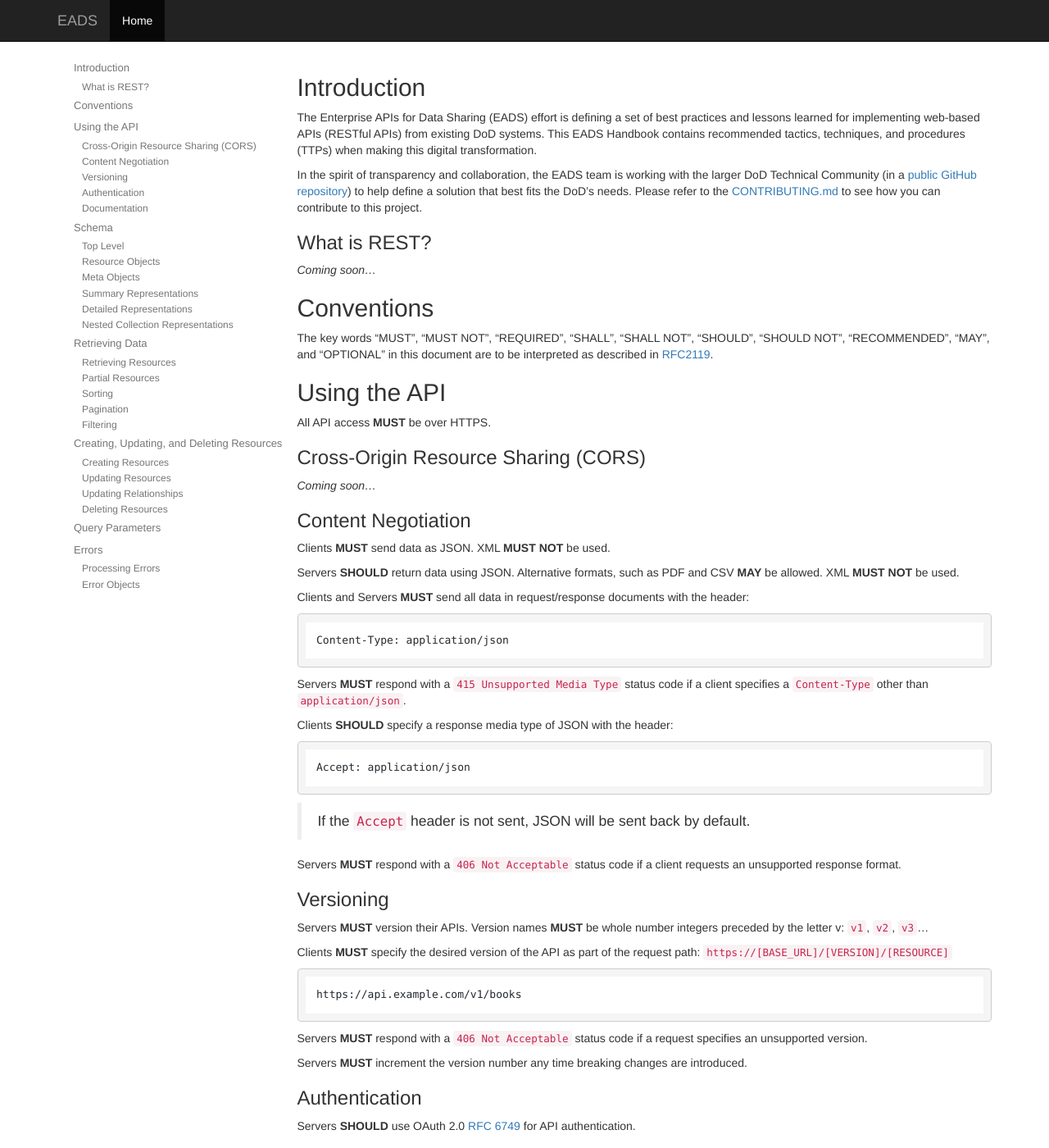
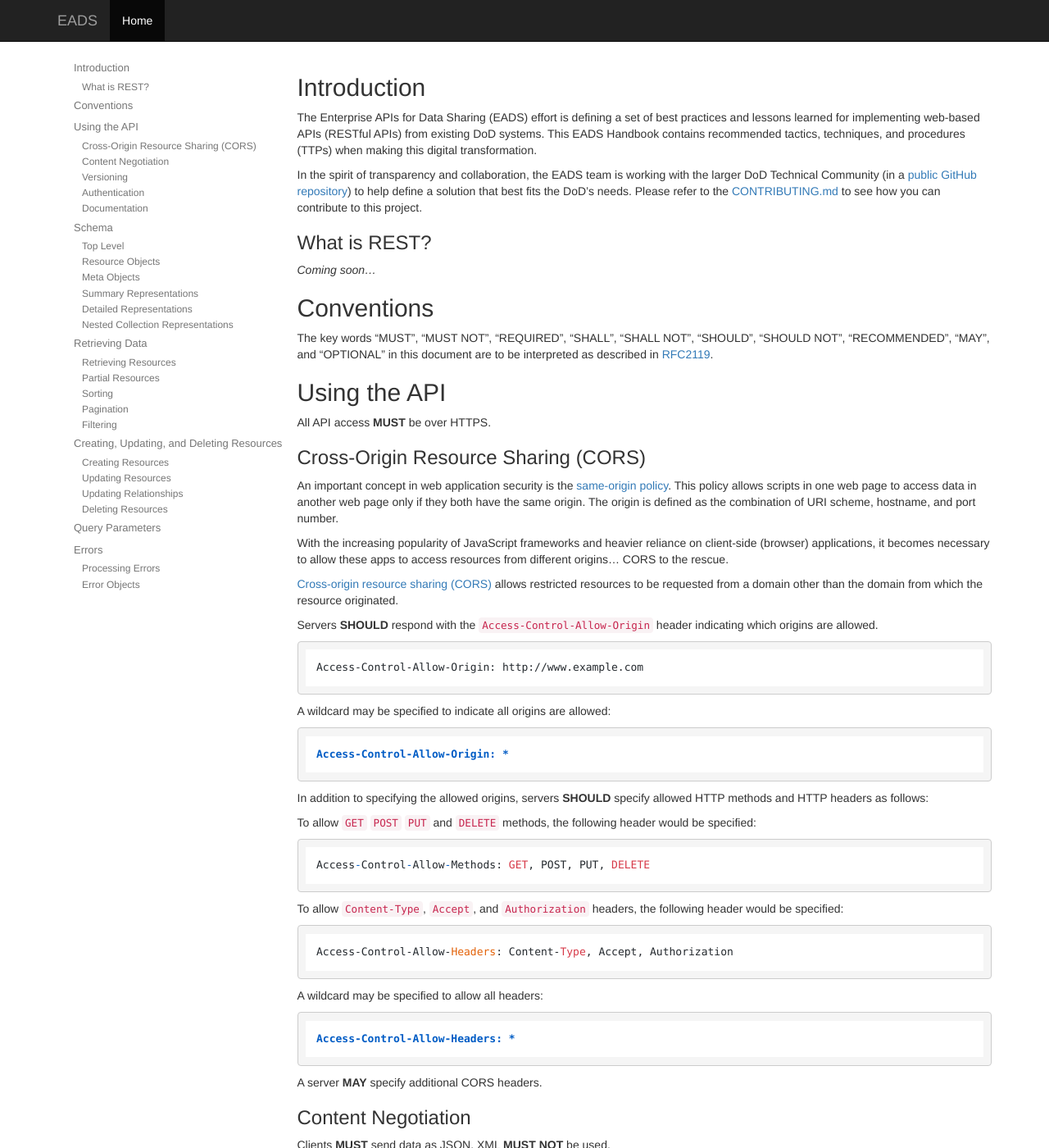
Before and after one commit to DoDCIO/eads, a Jekyll site: the page built from index.md, in a window 1280 px wide and 1400 px high. Shown: the whole window at 82% size. Built offline with Jekyll 4.4.1, drawn with Linux system fonts in a browser that asks for light colours; nearby versions of some CDN libraries.

Commit message:
initial CORS guidance

````diff
--- a/index.md
+++ b/index.md
@@ -24,7 +24,45 @@ All API access **MUST** be over HTTPS.
 
 ### <a href="#cors" id="cors" class="headerlink"></a> Cross-Origin Resource Sharing (CORS)
 
-*Coming soon...*
+An important concept in web application security is the [same-origin policy](https://en.wikipedia.org/wiki/Same-origin_policy).  This policy allows scripts in one web page to access data in another web page only if they both have the same origin.  The origin is defined as the combination of URI scheme, hostname, and port number.
+
+With the increasing popularity of JavaScript frameworks and heavier reliance on client-side (browser) applications, it becomes necessary to allow these apps to access resources from different origins... CORS to the rescue.
+
+[Cross-origin resource sharing (CORS)](https://en.wikipedia.org/wiki/Cross-origin_resource_sharing) allows restricted resources to be requested from a domain other than the domain from which the resource originated.
+
+Servers **SHOULD** respond with the `Access-Control-Allow-Origin` header indicating which origins are allowed.
+
+```http
+Access-Control-Allow-Origin: http://www.example.com
+```
+
+A wildcard may be specified to indicate all origins are allowed:
+
+```http
+Access-Control-Allow-Origin: *
+```
+
+In addition to specifying the allowed origins, servers **SHOULD** specify allowed HTTP methods and HTTP headers as follows:
+
+To allow `GET` `POST` `PUT` and `DELETE` methods, the following header would be specified:
+
+```http
+Access-Control-Allow-Methods: GET, POST, PUT, DELETE
+```
+
+To allow `Content-Type`, `Accept`, and `Authorization` headers, the following header would be specified:
+
+```http
+Access-Control-Allow-Headers: Content-Type, Accept, Authorization
+```
+
+A wildcard may be specified to allow all headers:
+
+```http
+Access-Control-Allow-Headers: *
+```
+
+A server **MAY** specify additional CORS headers.
 
 ### <a href="#content-negotiation" id="content-negotiation" class="headerlink"></a> Content Negotiation
 
````
